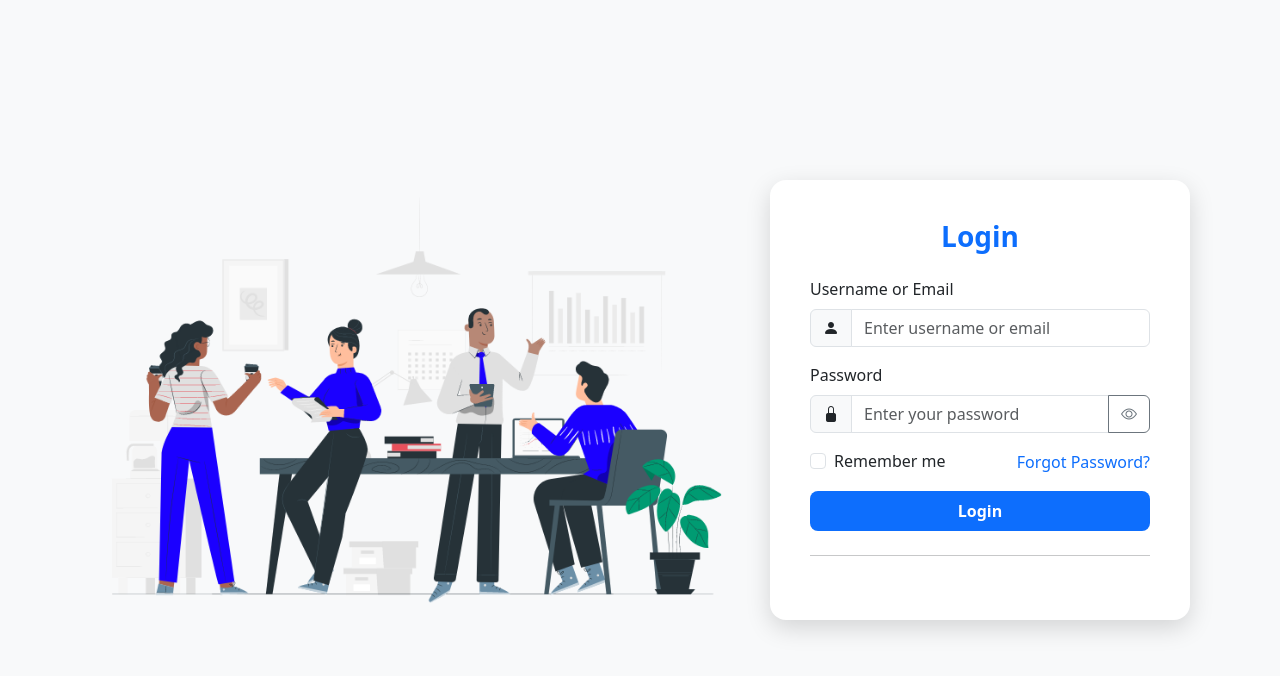
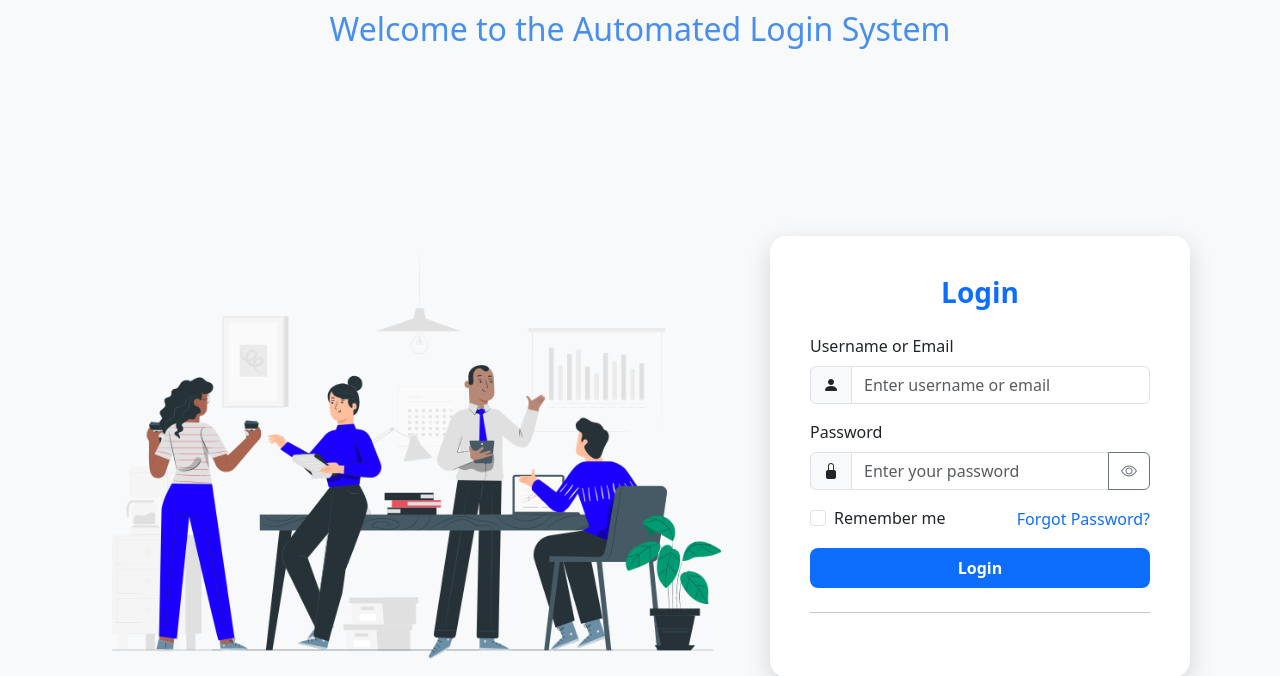
Before and after one commit to NGO-Forum/automation-contract, a Flask app: page /auth/login in a window 1280 px wide. Shown: the top 676 px of the page. Before the commit the page ends 633 px from the top, so only its background shows below. Run offline with Flask 3, Linux system fonts and the light colour scheme; parts of the project's set-up code (start-up, migrations or seed data) failed here and were passed over.

Commit message:
feature: add the text for the form login to the system

```diff
--- a/app/static/css/login.css
+++ b/app/static/css/login.css
@@ -94,3 +94,9 @@ body {
         font-size: 0.9rem;
       }
     }
+
+    .center-text {
+  text-align: center;
+  margin-top: 10px;
+  color: rgba(15, 107, 235, 0.756);
+}
--- a/app/templates/auth/login.html
+++ b/app/templates/auth/login.html
@@ -11,8 +11,10 @@
   <link rel="stylesheet" href="{{ url_for('static', filename='css/login.css') }}" />
 </head>
 <body>
+  <h2 class="center-text">Welcome to the Automated Login System</h2>
   <div class="d-flex justify-content-center align-items-center vh-100">
     <div class="d-flex flex-column flex-md-row align-items-center login-wrapper">
+
 
       <!-- Left: Cover Image -->
       <div class="login-image mb-4 mb-md-0">
```
